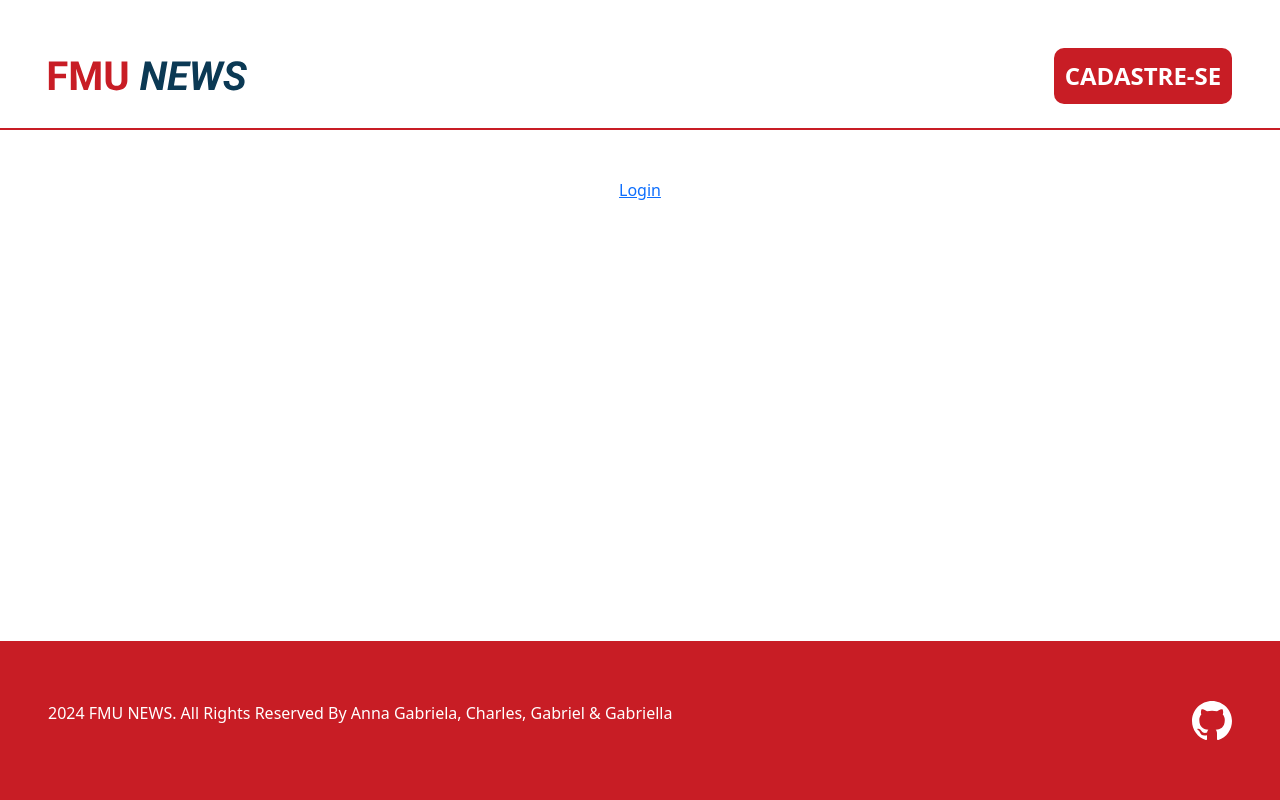
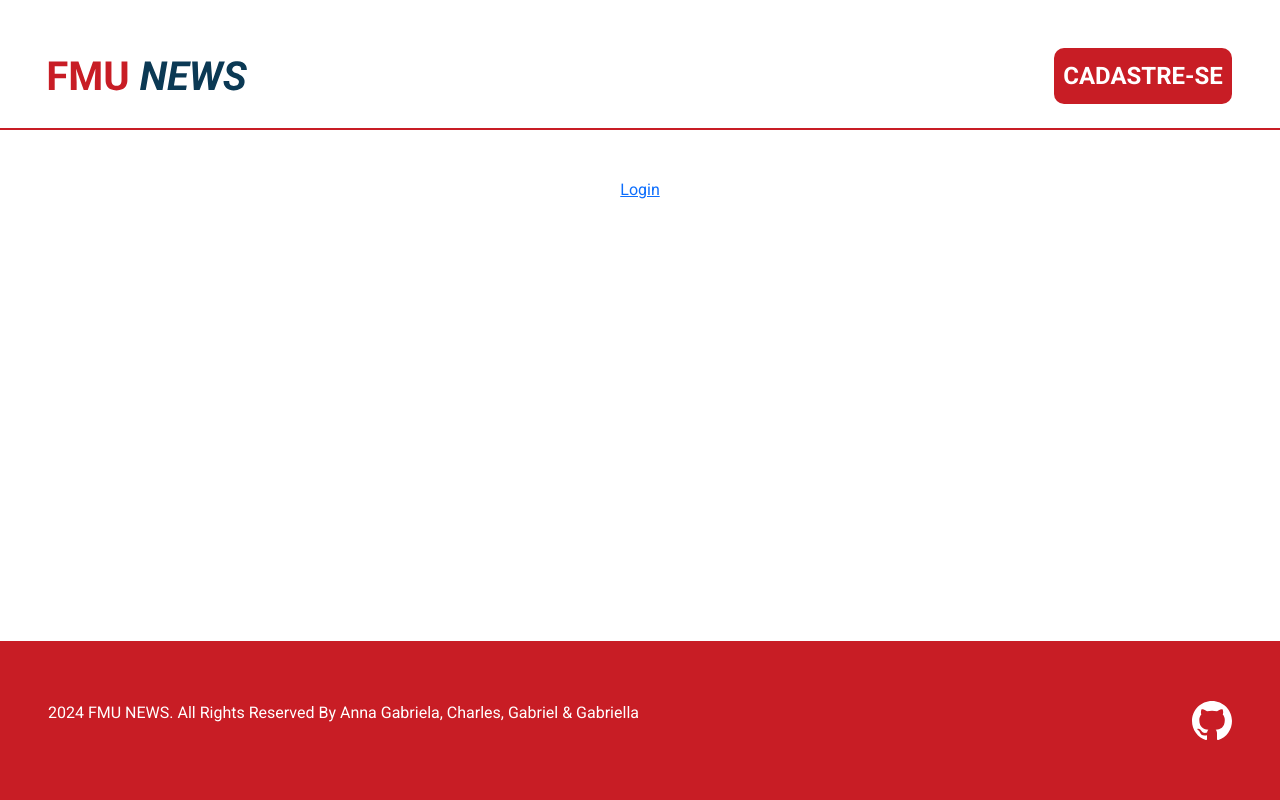
Before and after one commit to annaagabi/fmu-news, a PHP site: page / in a window 1280 px wide. Run offline with PHP 8.4, Linux system fonts and the light colour scheme.

Commit message:
Feat: adicionando fonte

```diff
--- a/assets/css/loginStyle.css
+++ b/assets/css/loginStyle.css
@@ -1,3 +1,5 @@
+@import url('https://fonts.googleapis.com/css2?family=Roboto:ital,wght@0,100;0,300;0,400;0,500;0,700;0,900;1,100;1,300;1,400;1,500;1,700;1,900&display=swap');
+
 :root{
     --main-color: #C81D25;
     --second-color: #0B3954;
@@ -11,6 +13,7 @@
     box-sizing: border-box;
     text-decoration: none;
     border: none;
+    font-family: "Roboto", sans-serif;
 }
 
 .fonte-20{
```
